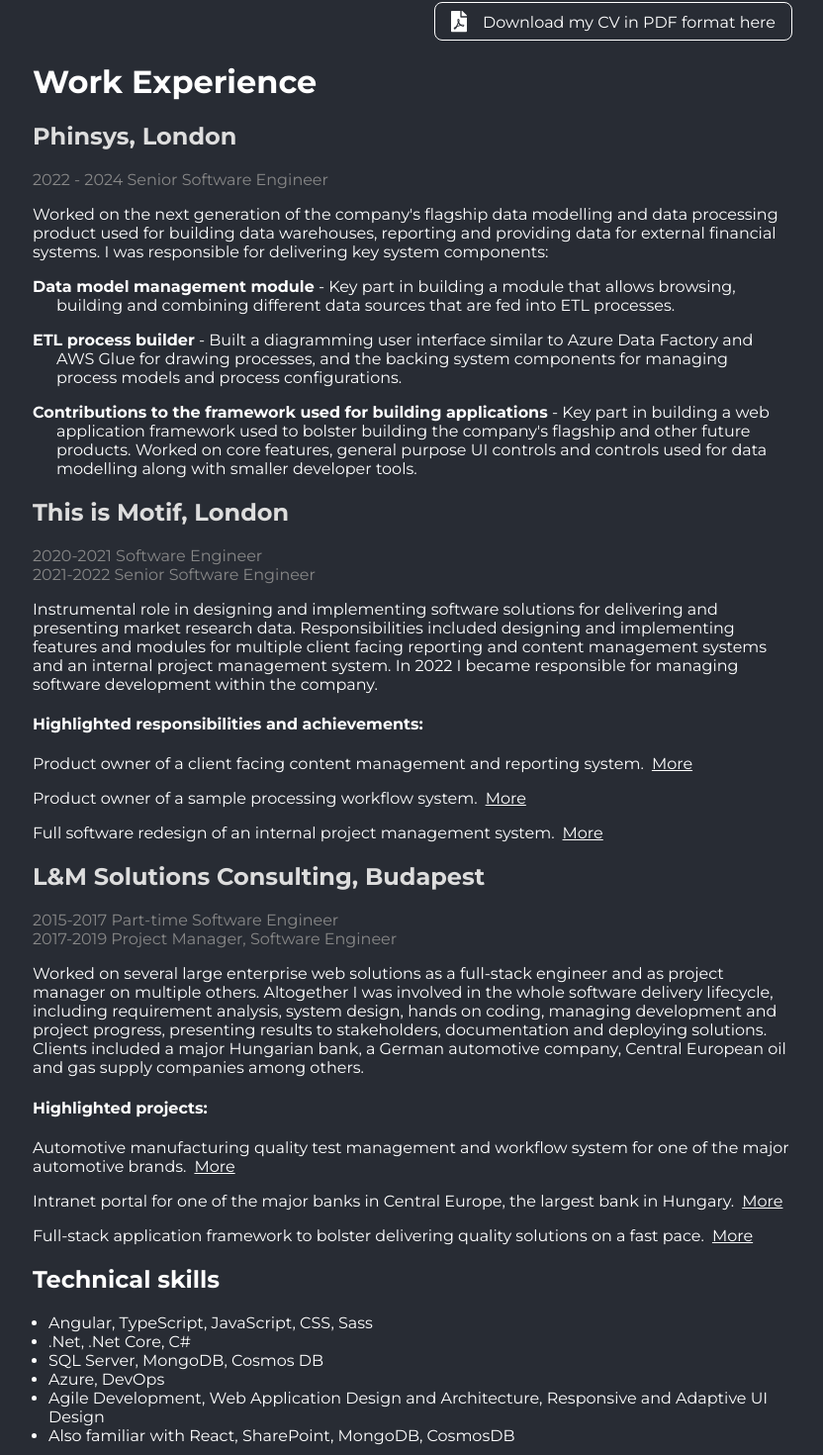
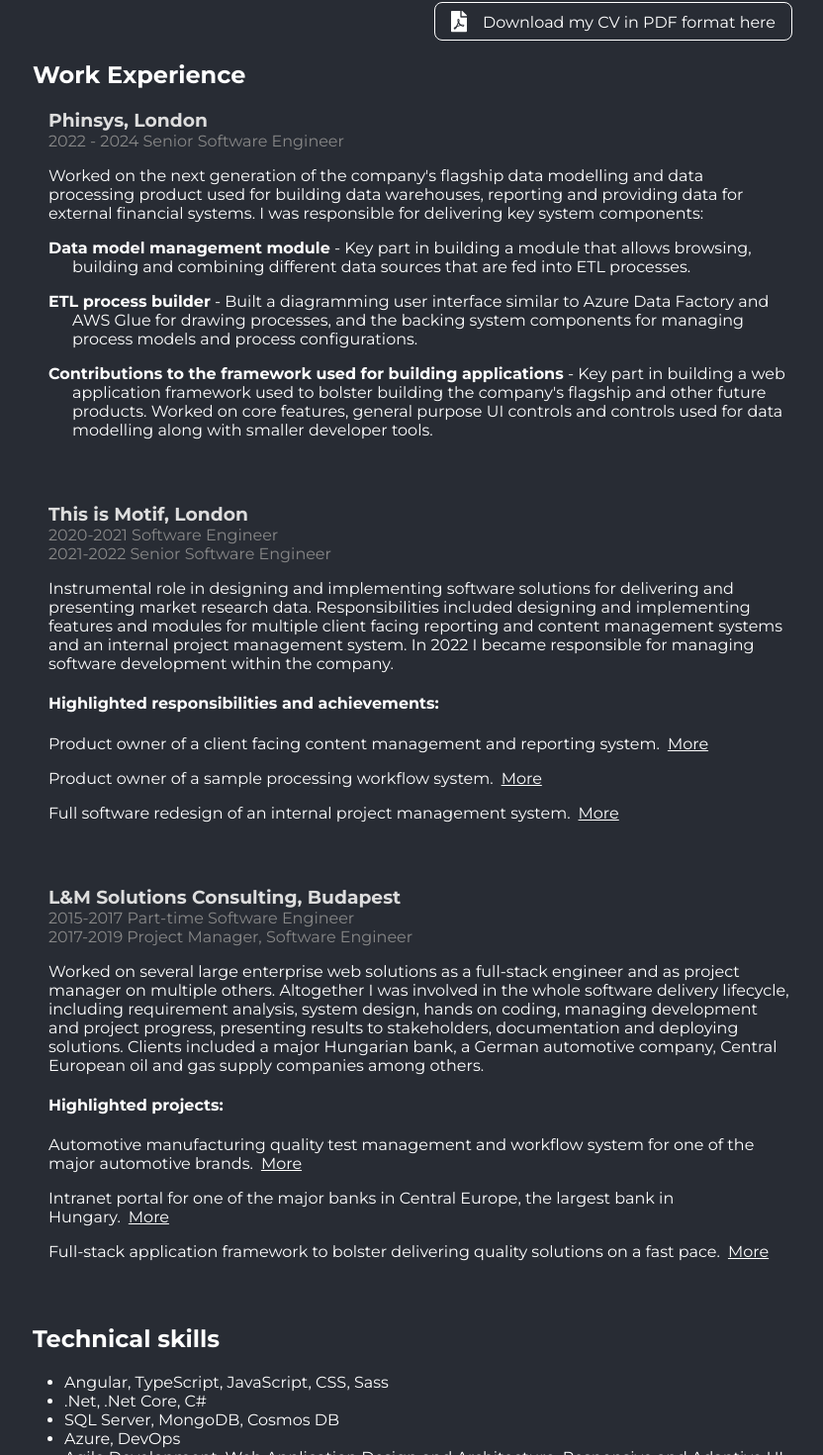
Before and after one commit to adamhvt/portfolio, a React (Create React App) app: page /cv in a window 1280 px wide. Shown: the part 117-1587 px from the top of the page at 99% size, without its empty margins (223-1055 px from the left). Built offline with nearby package versions, Linux system fonts and the light colour scheme.

Commit message:
Updated CV page layout and styles

```diff
--- a/src/Components/CV/CV.scss
+++ b/src/Components/CV/CV.scss
@@ -13,6 +13,14 @@
   }
 }
 
+section + section {
+  margin-top: 4rem;
+}
+
+.section-content {
+  padding-left: 1rem;
+}
+
 .experience-details {
   padding-left: 1.5rem;
   text-indent: -1.5rem;
@@ -24,6 +32,7 @@
 }
 
 .work-title {
+  margin-bottom: 0;
   color: #ddd;
 }
 
--- a/src/Components/CV/CV.tsx
+++ b/src/Components/CV/CV.tsx
@@ -25,10 +25,10 @@
                 </div>
 
                 {/* WORK EXPERIENCE */}
+                <section>
                     <h1>Work Experience</h1>
-
-                <section>
-                    <h2 className='work-title'>Phinsys, London</h2>
+                    <section className='section-content'>
+                        <h3 className='work-title'>Phinsys, London</h3>
                         <div className='work-years'>2022 - 2024 Senior Software Engineer</div>
                         <p>
                             Worked on the next generation of the company's flagship data modelling and data processing product used for
@@ -52,9 +52,8 @@
                             Worked on core features, general purpose UI controls and controls used for data modelling along with smaller developer tools.
                         </p>
                     </section>
-
-                <section>
-                    <h2 className='work-title'>This is Motif, London</h2>
+                    <section className='section-content'>
+                        <h3 className='work-title'>This is Motif, London</h3>
                         <div className='work-years'>2020-2021 Software Engineer</div>
                         <div className='work-years'>2021-2022 Senior Software Engineer</div>
                         <p>
@@ -108,9 +107,8 @@
                             }
                         </p>
                     </section>
-
-                <section>
-                    <h2 className='work-title'>L&M Solutions Consulting, Budapest</h2>
+                    <section className='section-content'>
+                        <h3 className='work-title'>L&M Solutions Consulting, Budapest</h3>
                         <div className='work-years'>2015-2017 Part-time Software Engineer</div>
                         <div className='work-years'>2017-2019 Project Manager, Software Engineer</div>
                         <p>
@@ -167,11 +165,12 @@
                             }
                         </p>
                     </section>
+                </section>
 
                 {/* SKILLS */}
                 <section className='section-skills'>
                     <h1>Technical skills</h1>
-                    <ul>
+                    <ul className='section-content'>
                         <li>Angular, TypeScript, JavaScript, CSS, Sass</li>
                         <li>.Net, .Net Core, C#</li>
                         <li>SQL Server, MongoDB, Cosmos DB</li>
@@ -185,7 +184,7 @@
                 {/* EDUCATION */}
                 <section>
                     <h1>Education</h1>
-                    <div>
+                    <div className='section-content'>
                         <h3>Óbuda University, Budapest</h3>
                         <p>Bachelor of Science in Engineering Information Technologist (2017)</p>
                     </div>
@@ -194,12 +193,13 @@
                 {/* INTERESTS */}
                 <section>
                     <h1>Professional Interests</h1>
+                    <div className='section-content'>
                         <div>Application Design and Architecture, Application Security, Performance Optimisation, UX</div>
-
                         <p><strong>Hobbies</strong></p>
                         <p>
                             Paintball, Basketball, Traveling
                         </p>
+                    </div>
                 </section>
             </div>
         </>
```
Lines whose indentation alone changed are shown as unchanged.
